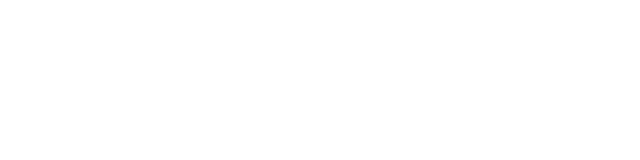
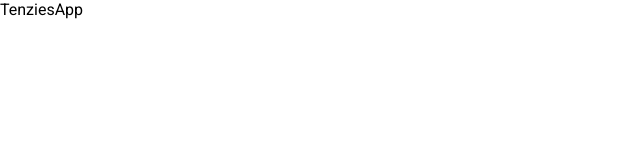
Before and after one commit to Marex-cpu/SimpleReactProjects, a React (Create React App) app: page /tenzies-game in a window 1280 px wide. Before the commit this address had no page. Shown: the top 160 px of the page, without its empty margins (0-640 px from the left). Built offline with nearby package versions, Linux system fonts and the light colour scheme.

Commit message:
add Tenzeie page

```diff
--- a/src/App.js
+++ b/src/App.js
@@ -4,6 +4,7 @@
 import Home from "./pages/Home";
 import NotesClone from "./pages/NotesClone";
 import ReactFacts from "./pages/ReactFacts";
+import TenziesApp from "./pages/TenziesApp";
 
 function App() {
   return (
@@ -11,6 +12,7 @@
       <Route path='/' element={<Home />} />
       <Route path='/react-facts' element={<ReactFacts />} />
       <Route path='/notes-clone' element={<NotesClone />} />
+      <Route path='/tenzies-game' element={<TenziesApp />} />
     </Routes>
   );
 }
--- /dev/null
+++ b/src/css/TenziesApp.css
@@ -0,0 +1,2 @@
+.tenzeieContainer {
+}
--- a/src/pages/TenziesApp.js
+++ b/src/pages/TenziesApp.js
@@ -0,0 +1,8 @@
+import React from "react";
+import "../css/TenziesApp.css";
+
+function TenziesApp() {
+  return <div className='tenzeieContainer'>TenziesApp</div>;
+}
+
+export default TenziesApp;
--- a/src/projectData.js
+++ b/src/projectData.js
@@ -17,4 +17,13 @@
     textLink: "Notes Clone",
     projectImg: "/public/images/project2.png",
   },
+  {
+    id: 3,
+    projectName: "Tenzies game",
+    projectInfo:
+      "The purpose of this project was to be able to switch to dark mode. As well as a page that remembers and saves the change from light to dark mode and inversely. Also everything is responsive.",
+    projectLink: "/tenzies-game",
+    textLink: "Tenzies game",
+    projectImg: "/public/images/project1.png",
+  },
 ];
```
Also changed, not shown: src/NekaStr.js (deleted, +0 -7 lines), src/pages/ReactFacts.js (+0 -10 lines).
